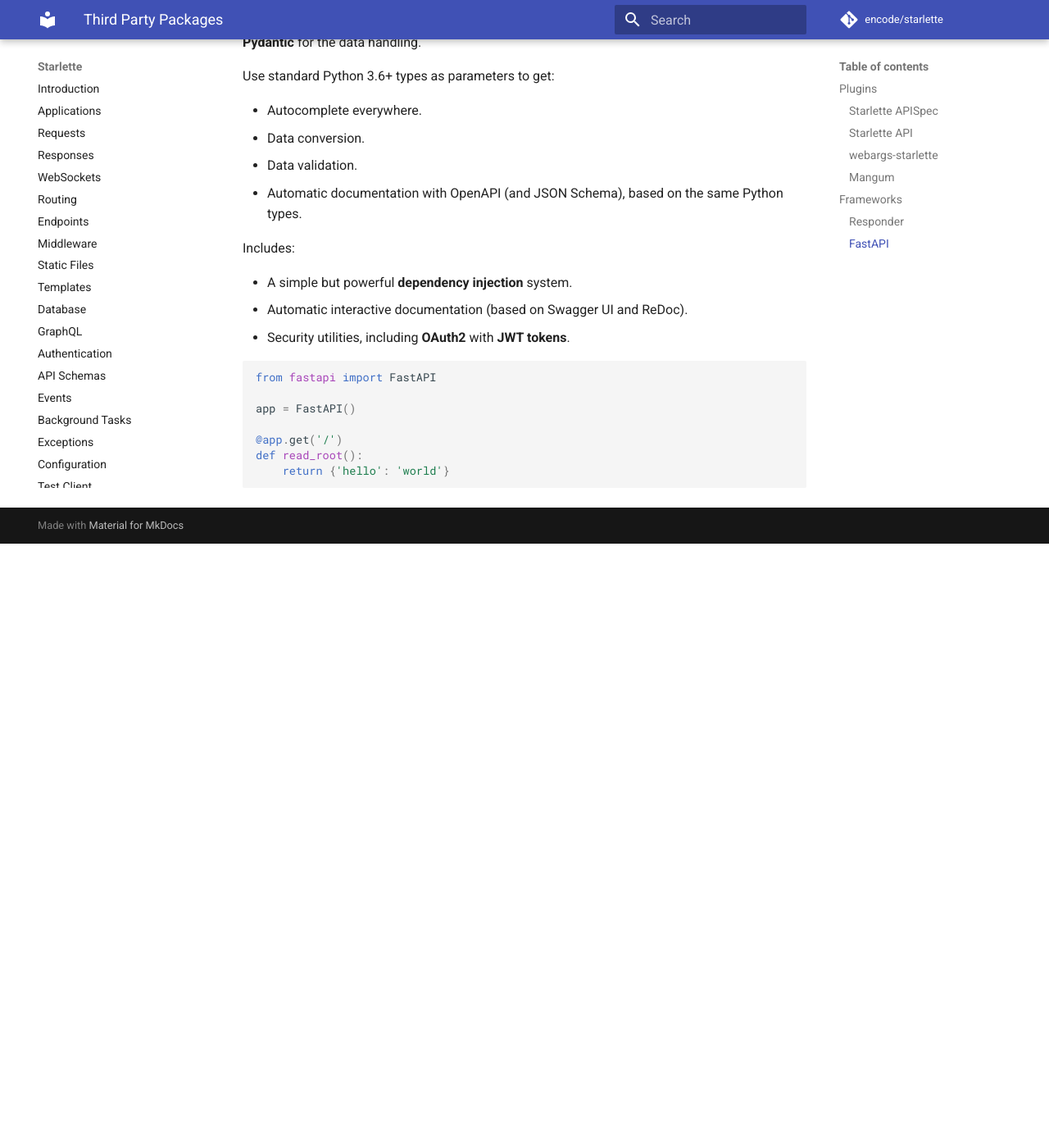
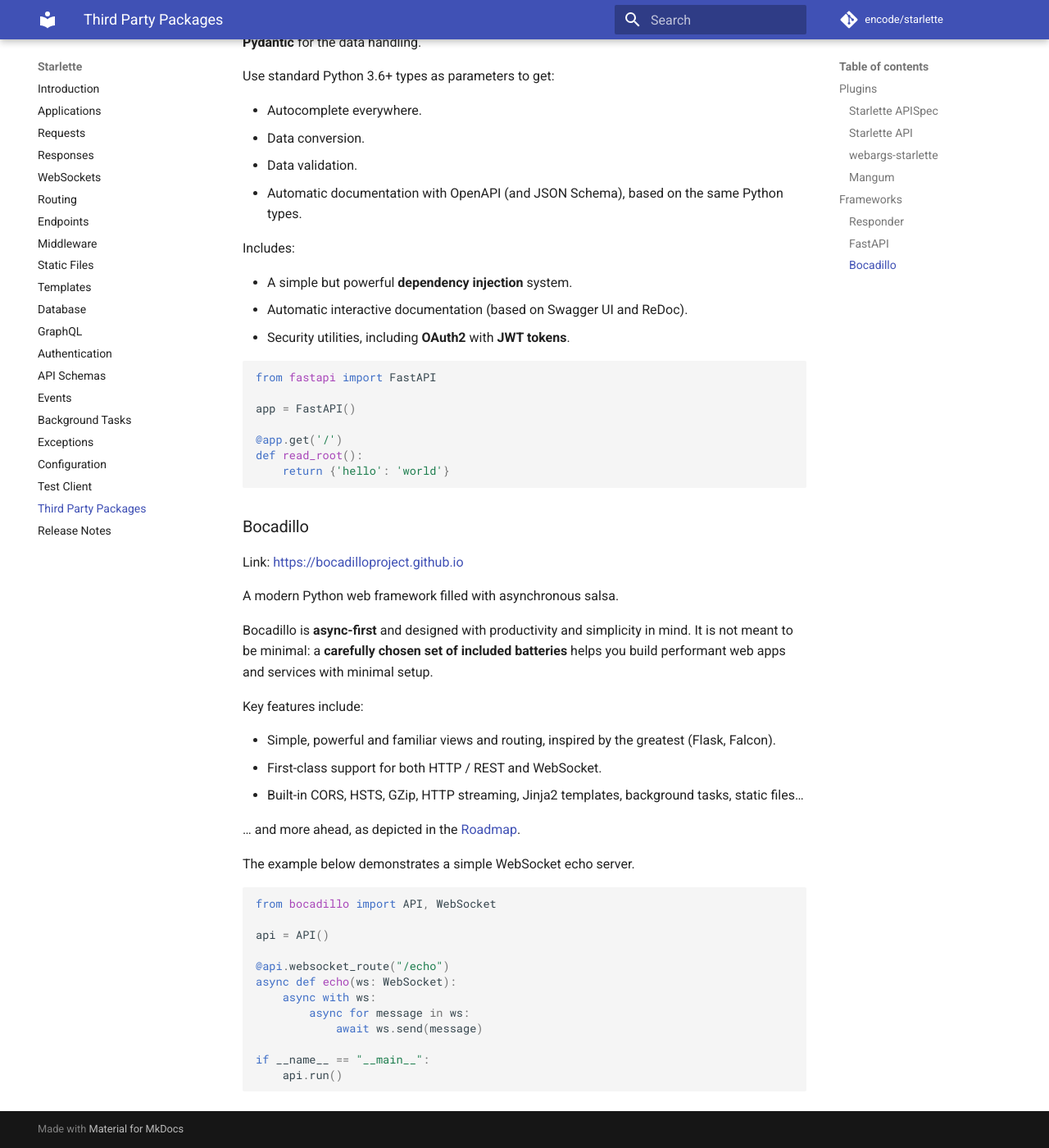
Before and after one commit to hidraco/starlette, an MkDocs documentation site: the page built from docs/third-party-packages.md, in a window 1280 px wide and 1400 px high, scrolled down 3068 px. Shown: the whole window at 82% size. Built offline with MkDocs 1.6.1 and Material for MkDocs 9.7.7, drawn with Linux system fonts in a browser that asks for light colours; comment, search, counter and statistics services are not loaded; before the commit the page ends 3731 px from its top, so only the background shows below that.

Commit message:
Add Bocadillo to third-party frameworks (#362)
* Add Bocadillo to third-party frameworks

* add missing comma

````diff
--- a/docs/third-party-packages.md
+++ b/docs/third-party-packages.md
@@ -148,3 +148,36 @@ app = FastAPI()
 def read_root():
     return {'hello': 'world'}
 ```
+
+### Bocadillo
+
+Link: <a href="https://bocadilloproject.github.io" target="_blank">https://bocadilloproject.github.io</a>
+
+A modern Python web framework filled with asynchronous salsa.
+
+Bocadillo is **async-first** and designed with productivity and simplicity in mind. It is not meant to be minimal: a **carefully chosen set of included batteries** helps you build performant web apps and services with minimal setup.
+
+Key features include:
+
+* Simple, powerful and familiar views and routing, inspired by the greatest (Flask, Falcon).
+* First-class support for both HTTP / REST and WebSocket.
+* Built-in CORS, HSTS, GZip, HTTP streaming, Jinja2 templates, background tasks, static files…
+
+… and more ahead, as depicted in the <a href="https://github.com/bocadilloproject/bocadillo/blob/master/ROADMAP.md" target="_blank">Roadmap</a>.
+
+The example below demonstrates a simple WebSocket echo server.
+
+```python
+from bocadillo import API, WebSocket
+
+api = API()
+
+@api.websocket_route("/echo")
+async def echo(ws: WebSocket):
+    async with ws:
+        async for message in ws:
+            await ws.send(message)
+
+if __name__ == "__main__":
+    api.run()
+```
````
